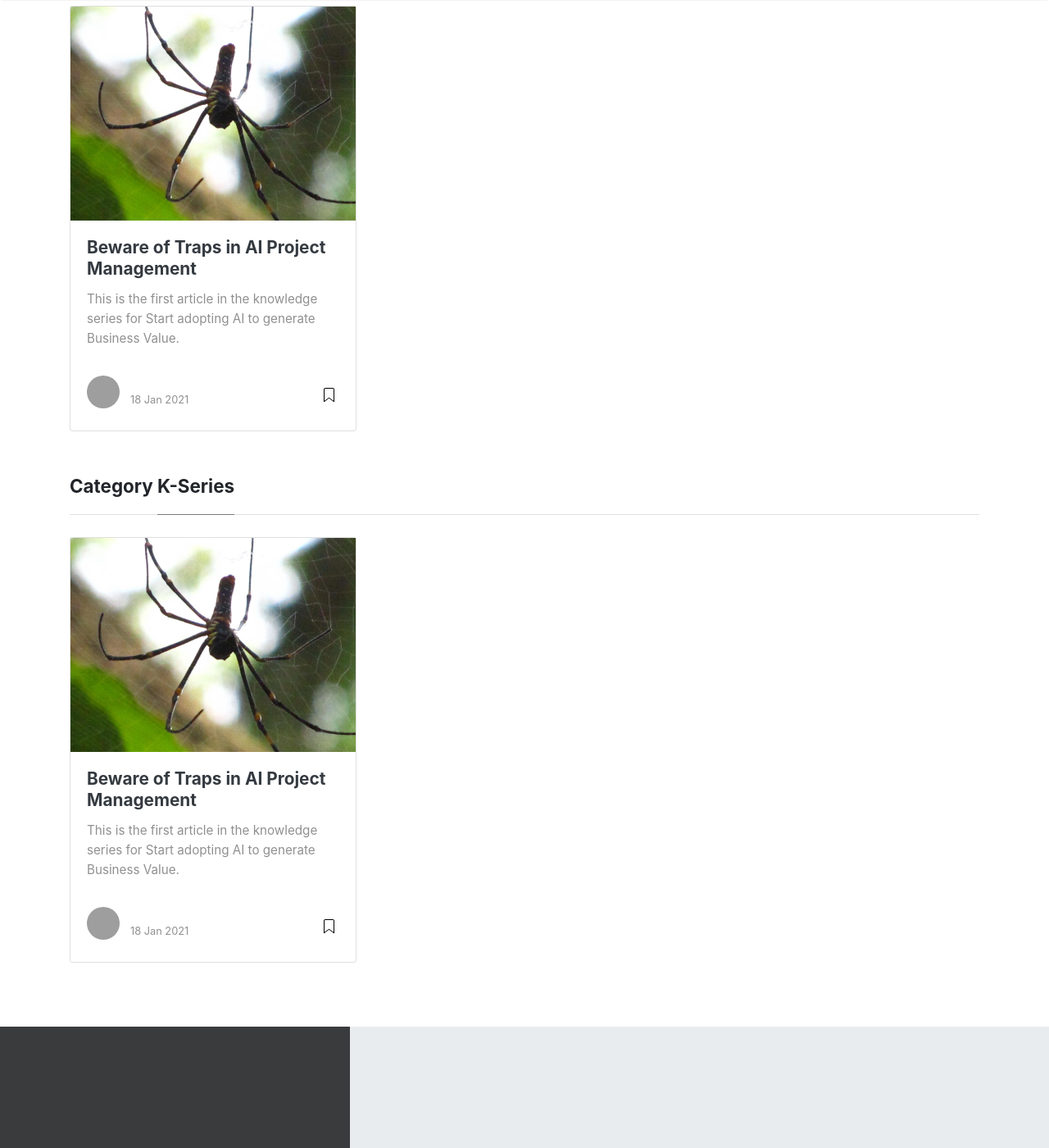
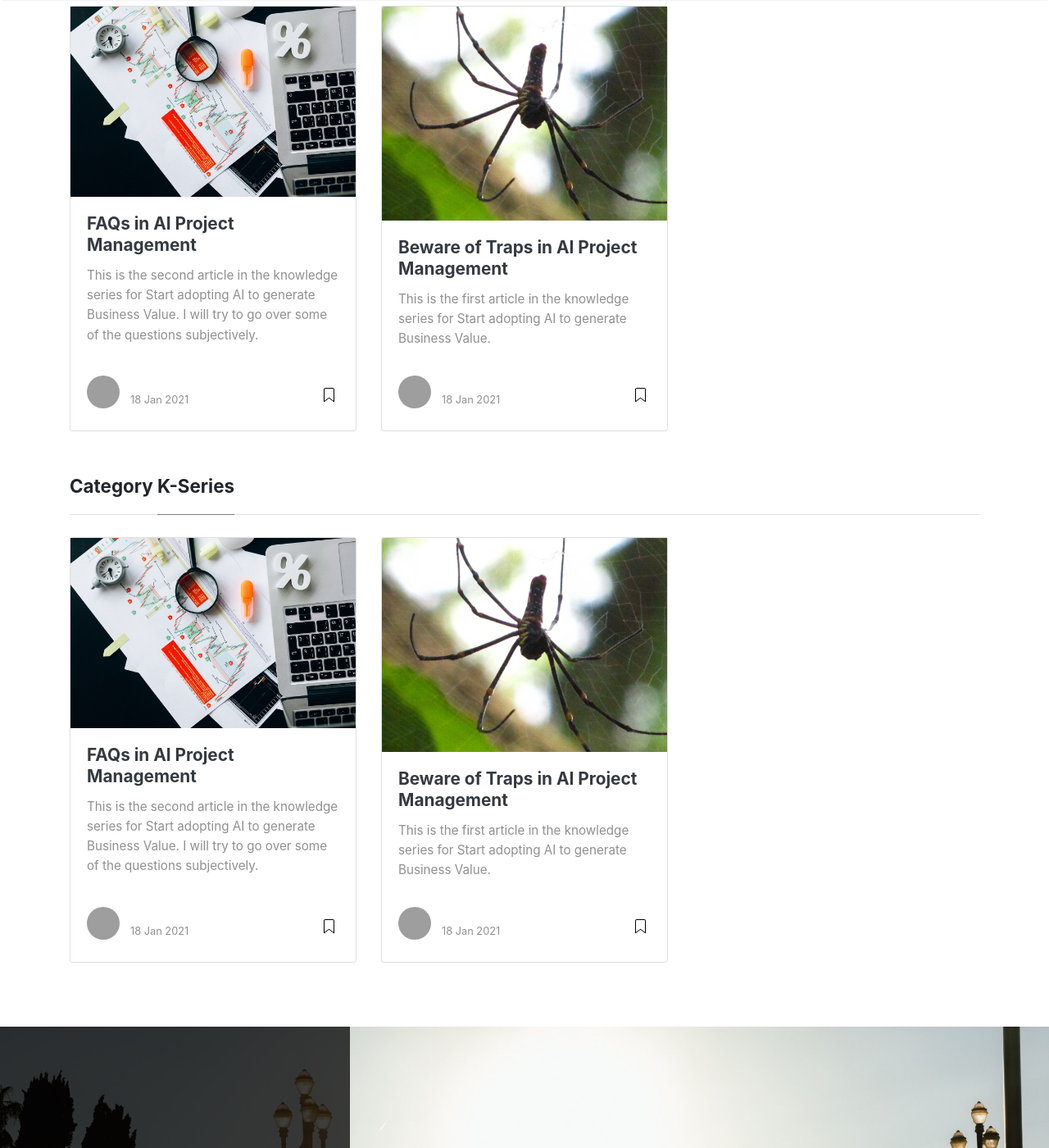
Before and after one commit to skillplot/skillplot.github.io, a Jekyll site: the page built from _pages/categories.md, in a window 1280 px wide and 1400 px high, scrolled down 307 px. Shown: the whole window at 82% size. Built offline with Jekyll 4.4.1, drawn with Linux system fonts in a browser that asks for light colours; nearby versions of some CDN libraries; part of the change alters nothing that is shown; some of the changed text lies outside the part shown; grey boxes are pictures that could not be loaded.

Commit message:
2nd post

```diff
--- a/_config.yml
+++ b/_config.yml
@@ -4,7 +4,7 @@ title: "Skillplot"
 description: "Because knowledge belongs to humanity."
 logo: 'assets/images/logo.png'
 favicon: 'assets/images/logo.png'
-# baseurl: /
+baseurl: /skillplot.github.io
 # google_analytics: ''
 # disqus: 'demowebsite'
 # mailchimp-list: 'https://wowthemes.us11.list-manage.com/subscribe/post?u=8aeb20a530e124561927d3bd8&amp;id=8c3d2d214b'
--- a/_posts/2021-01-18-beware-of-traps-in-ai-project-management.md
+++ b/_posts/2021-01-18-beware-of-traps-in-ai-project-management.md
@@ -3,7 +3,7 @@ layout: post
 title:  "Beware of Traps in AI Project Management"
 author: mangalbhaskar
 categories: [ AI Project Management, k-series ]
-image: assets/images/giant_spider_in_web.jpg
+image: assets/images/beware-of-traps-in-ai-project-management.jpg
 featured: true
 comments: false
 ---
--- /dev/null
+++ b/_posts/2021-01-18-faqs-in-ai-project-management.md
@@ -0,0 +1,122 @@
+---
+layout: post
+title:  "FAQs in AI Project Management"
+author: mangalbhaskar
+categories: [ AI Project Management, k-series ]
+image: assets/images/faqs-in-ai-project-management.jpg
+featured: true
+comments: false
+---
+
+This is the second article in the knowledge series for **Start adopting AI to generate Business Value**.
+I will try to go over some of the questions subjectively.
+
+* What does it take to build & sustain organization wide ML/AI capabilities?
+* What are the common misconceptions in ML/AI project management?
+* What a traditional software project managers should be aware of to lead AI Projects efficiently?
+* How to avoid possible traps which can lead to loss & inefficiency in ML/AI teams & projects?
+* What kind of a project life-cycle ML/AI projects goes through?
+* How to adapt agile methodologies in the context of ML/AI project & how they are different compared to traditional software development agile practices?
+* How to efficiently use computation and human resources for expensive ML/AI activities under constrained budget & resources?
+
+
+## What does it take to build & sustain organization wide ML/AI capabilities?
+
+* Don't fall in the trap or shake yourself out of the common ML/AI project traps
+* Aim for longterm **sustainable ML/AI program** driven by business need, not by the technology hypes
+* A common business which holds true at any point of time is 'adaption to the market trends & technologies'. Thus even if you do not have a business scenario, your need to invest in long term sustainable ML/AI program can be: "To stay competitive and to respond to market demands".
+
+
+## What are the common misconceptions in ML/AI project management?
+
+* Data scientist are enough for ML/AI project
+* Data driven management style can lead to take decisions to improve the team efficiency or effective use of computation resources
+* It can fit the traditional software development life cycle or implementing agile project management methodologies by the book
+* Ball point estimations on time, effort or complexity can be estimated reliably
+* Work breakdown structure (WBS) is similar to conventional software development
+* Same version management tools can be used for AI models/weights and dataset management
+
+
+## What a traditional software project managers should be aware of to lead AI Projects efficiently?
+
+* Individual team member needs & challenges being faced by them
+* Regular training & up-skilling team members is essential and hence, encouraging them to self-learn beyond office hours
+
+
+## How to avoid possible traps which can lead to loss & inefficiency in ML/AI teams & projects?
+
+* Don't ever get stuck on single problem for too long, not more then 1 month. Find alternative means to solve using non-AI or manual approach if it's important to be solved
+* Sticking to single or few neural architecture and not letting the team to explore and try & study other architectures
+* By conducting regular research paper discussion, knowledge sharing sessions and hands-on training
+* By avoiding single person locking and taking the responsibility of AI DevOps, everyone needs to learn & known the AI DevOps
+* Be careful when and for what reason you hire pure data scientist without software engineering skills
+* Create an end-to-end pipeline early
+* Feedback / Exception handling loop is essential and should be part of the end-to-end pipeline from the very beginning
+
+## What kind of a project life-cycle ML/AI projects goes through?
+
+
+* Phase-0
+  * Initial Research – theoretical
+  * Brief writeup with references as deliverables
+* Phase-1
+  * Hands-on – Trial & Error
+  * Deliverables:
+    1. First cut working codebase, readme
+    2. Publish the scraped dataset or downloaded public datasets
+    3. Requirements for custom dataset
+* Phase-2
+  * Integration with underline common ML/AI pipeline
+  * Early release of the AI API/models
+* Phase-3
+  * Custom model - trained on custom dataset
+* Phase-4
+  * Accuracy Hyperloop
+  * Custom model - modified DNN
+* Phase-5
+  * Model Optimization
+
+
+* As high as 30% to 40% time can be accounted as non-billable from the perspective of AI consultation services.
+* Normally in ML/AI a POC can span over 1 month to 3 months; any POC larger then this has to be broken down into smaller POC items or different phases for POC
+
+## How to adapt agile methodologies in the context of ML/AI project & how they are different compared to traditional software development agile practices?
+
+**Adapt agile methodologies:**
+* Have small teams with each team member bears the ownership for at least one DNN architecture related problems
+* All team members to be aware of and conduct AI DevOps activity
+* Each one teach one - learning, training & teaching should be a routine activity and 20% time should be spent on trainings
+* Break problems into small conceptual problems and use mock data to formulate the working code and develop deeper understanding when working with multidimensional tensors
+
+
+**Differences for ML/AI projects compared to conventional software development agile practices:**
+* User stories are hard to craft because of the Iterative & repetitive nature to train AI model that meets business expectations. Same model can take 3 months or more in the hyper-tuning phase
+* Difficult to craft story points or to estimate effort on model trainings or how much to train. Again for time-effort-maturity matrix for new types of problem statements is unknown and cannot be linearly extrapolated based on past experiences because every problem is unique
+* Research oriented nature for the ML/AI projects
+* Unlike non-gpu based hardwares the subtle differences in underlying GPU architectures can lead to strange and unexpected results. There are many reasons for it: floating point precision, driver & sdk behavior differences and compatibilities
+
+## How to efficiently use computation and human resources for expensive ML/AI activities under constrained budget & resources?
+
+* Constant monitoring of resource consumptions and efficacy of the team members
+* Use Stochastic indicators, event and behavior driven insights - learn the pattern of individual team members working style, re-orient and empower them into effective resource utilizations
+* At least 70% of the work can be off loaded to laptops with 2GB GPU and 90% work can be offloaded to 6 GB laptops
+* 8 GB GPUs PCs can be efficiently utilized compared to 24 GB GPU servers
+* Computation loads comes in peak timings and remain idle for non working hours of at least 12 to 15 hrs per day
+* trend for GPU loads can be categorized into: low (10% utilization), medium (20 to 30 % utilization) and high ( 30 to 70 % utilization)
+
+
+## Some other questions worth knowing are -
+
+This will be for the next post...
+
+* How to build and grow efficient agile ML/AI teams?
+* How to efficiently use computation and human resources for expensive ML/AI activities under constrained budget & resources?
+* What are the key factors for a sustainable ML/AI program that can derive business growth in long term?
+* How to bring 100% transparency for ML/AI engineers and team activities? Why is this aspect is fundamental and critical?
+* What kind of code and data handling practices, policies required and risks involved?
+* What are the common misconceptions around on what should be consider as 'Gold mine' in ML/AI projects?
+* What kind of people should be hired for ML/AI and what should be their skillset?
+* How to keep ML/AI engineer motivated and what should be done to make them efficient in their work over time?
+
+
+Credit: [Photo by Nataliya Vaitkevich from Pexels](https://www.pexels.com/photo/orange-and-white-plastic-container-on-white-printer-paper-6120214)
```
Also changed, not shown: assets/images/beware-of-traps-in-ai-project-management.jpg (renamed from assets/images/giant_spider_in_web.jpg), assets/images/faqs-in-ai-project-management.jpg (added), assets/images/jumbotron.jpg (added).
